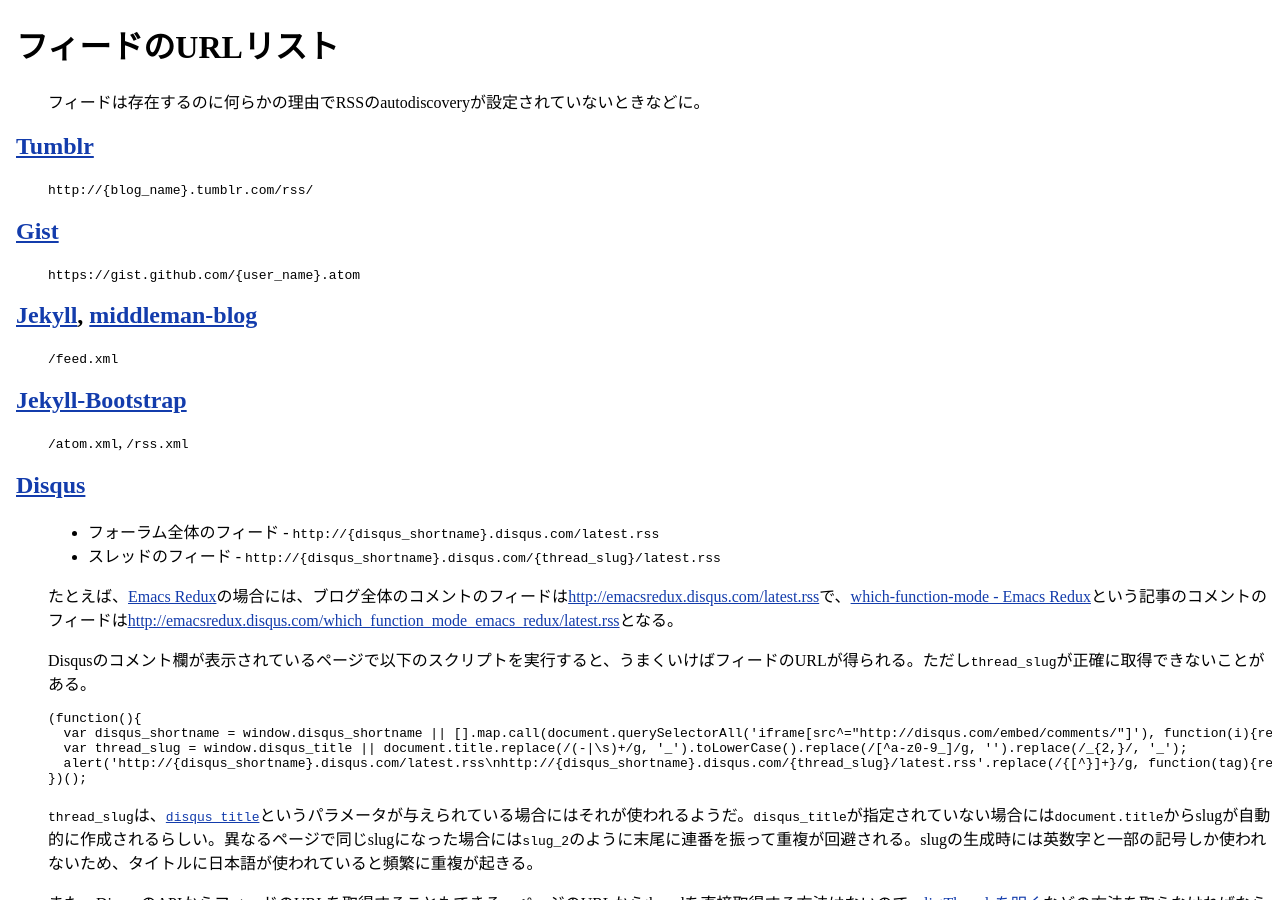
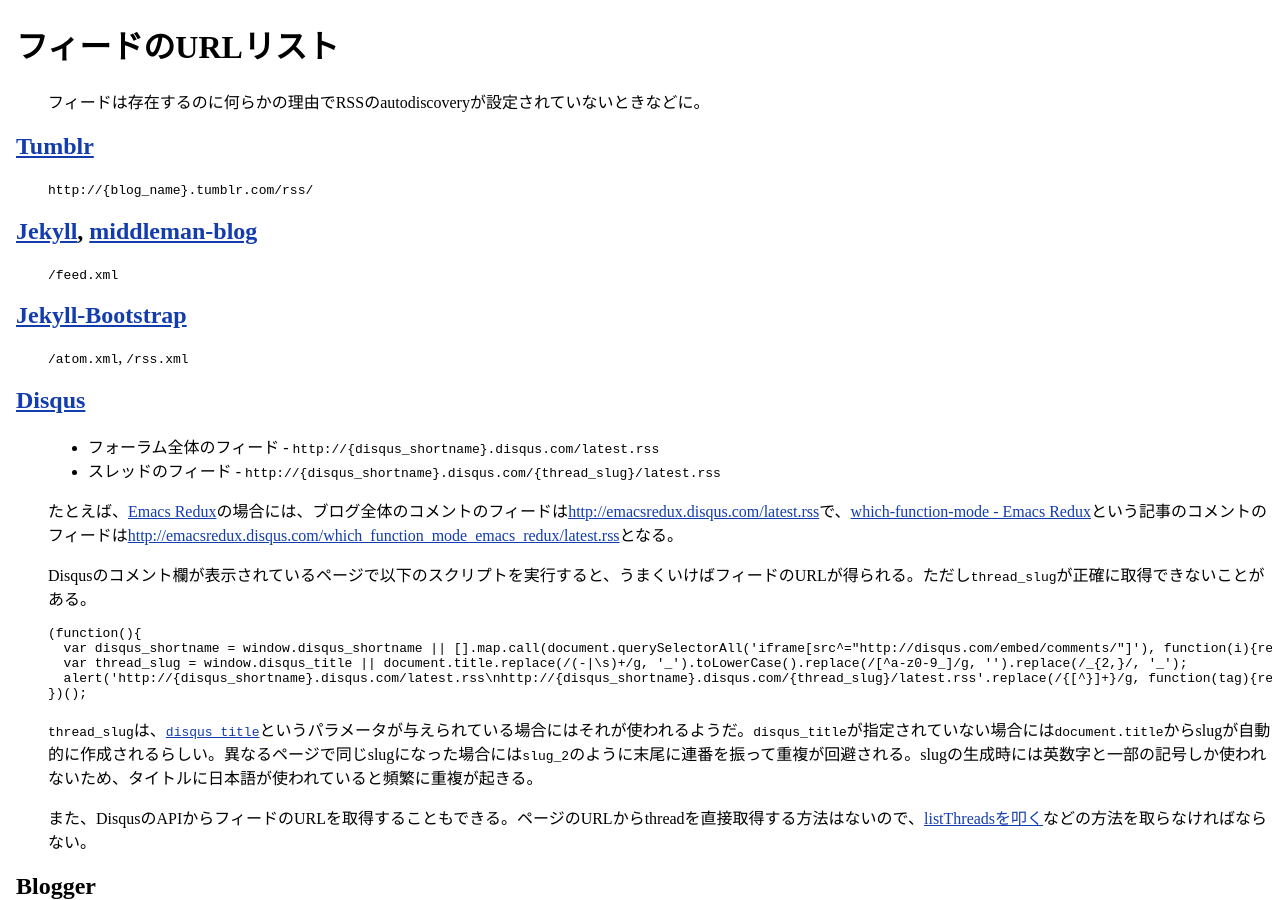
Before and after one commit to vzvu3k6k/feed_url_list, a Jekyll site: the page built from index.md, in a window 1280 px wide and 900 px high. Built offline with Jekyll 4.4.1, drawn with Linux system fonts in a browser that asks for light colours.

Commit message:
Remove gist.github.com
Now gist.github.com/{username} has feed autodiscovery.

```diff
--- a/index.md
+++ b/index.md
@@ -10,10 +10,6 @@ title: フィードのURLリスト
 ## [Tumblr](https://www.tumblr.com/)
 
 `http://{blog_name}.tumblr.com/rss/`
-
-## [Gist](https://gist.github.com/)
-
-`https://gist.github.com/{user_name}.atom`
 
 ## [Jekyll](http://jekyllrb.com/), [middleman-blog](https://github.com/middleman/middleman-blog/)
 
```
